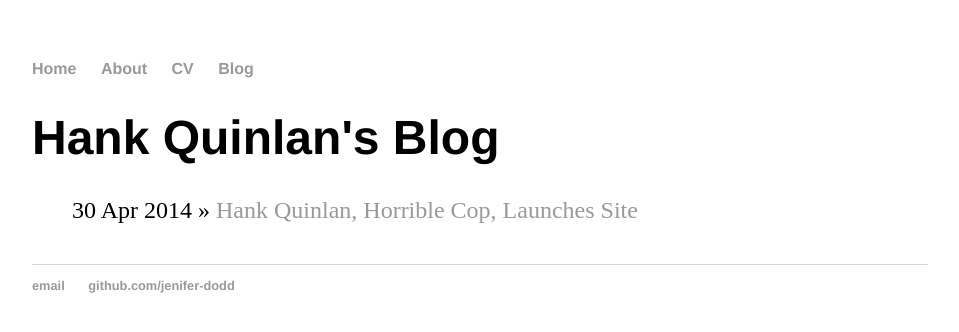
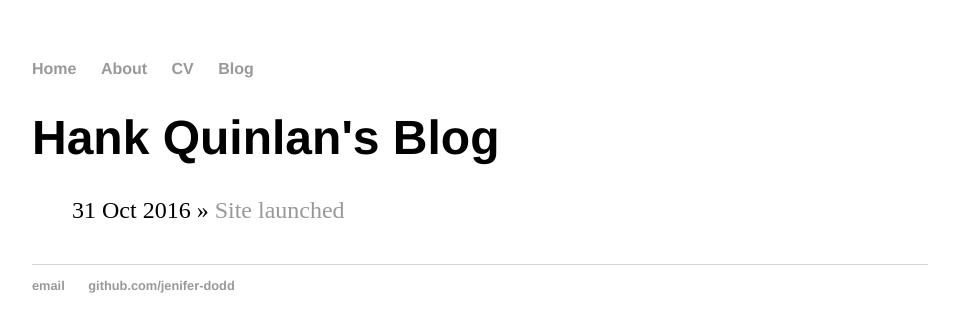
Before and after one commit to jenifer-dodd/jenifer-dodd.github.io, a Jekyll site: the page built from blog/index.html, in a window 1280 px wide. Shown: the top 332 px of the page, without its empty margins (160-1119 px from the left). Built offline with Jekyll 4.4.1, drawn with Linux system fonts in a browser that asks for light colours.

Commit message:
Update 2016-10-31-hank-quinlan-site-launched.md

```diff
--- a/_posts/2016-10-31-hank-quinlan-site-launched.md
+++ b/_posts/2016-10-31-hank-quinlan-site-launched.md
@@ -1,7 +1,7 @@
 ---
 layout: post
-title: "Hank Quinlan, Horrible Cop, Launches Site"
-date: 2014-04-30
+title: "Site launched"
+date: 2016-10-31
 ---
 
 Well. Finally got around to putting this old website together. Neat thing about it - powered by [Jekyll](http://jekyllrb.com) and I can use Markdown to author my posts. It actually is a lot easier than I thought it was going to be.
```
